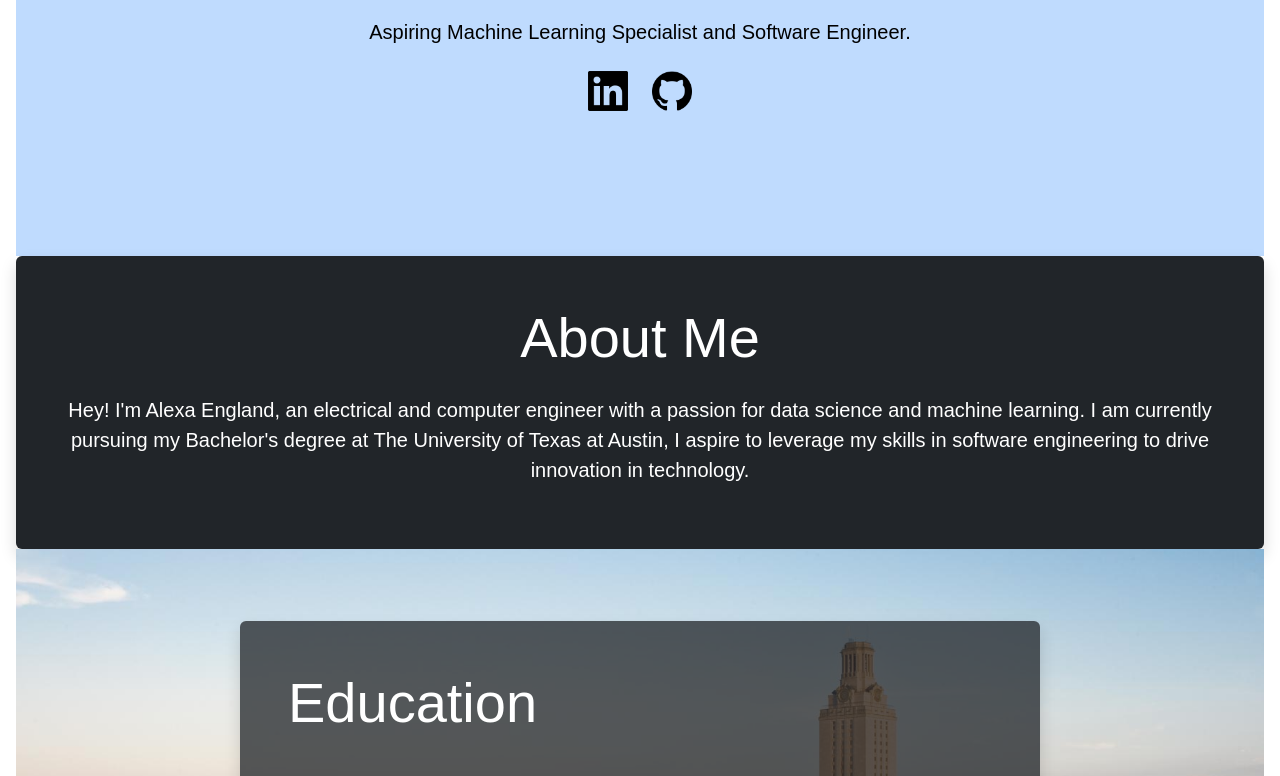
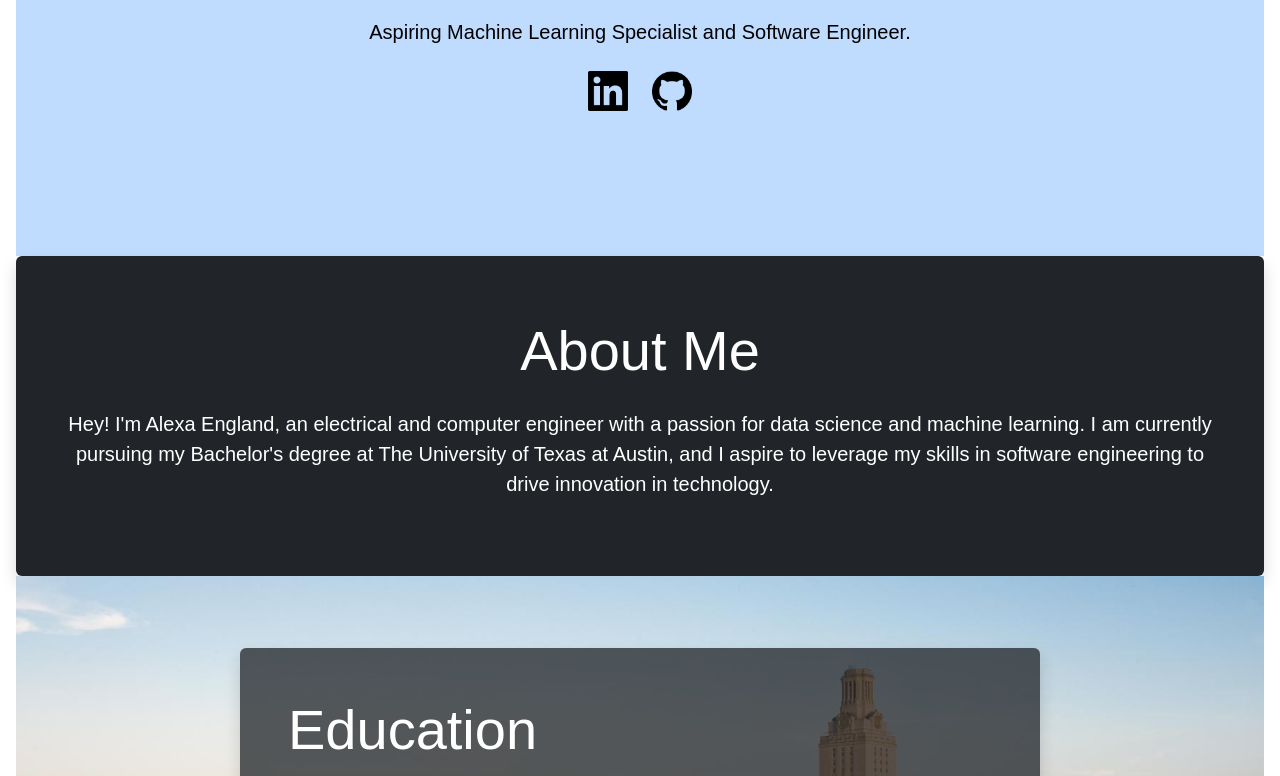
Before and after one commit to alexaengland/alexaengland.github.io, a React (Create React App) app in the folder ECE461L/alexaengland.github.io/: page / in a window 1280 px wide. Shown: the part 592-1368 px from the top of the page. Built offline with nearby package versions, Linux system fonts and the light colour scheme.

Commit message:
Changed ABout section height

```diff
--- a/ECE461L/alexaengland.github.io/src/components/About.js
+++ b/ECE461L/alexaengland.github.io/src/components/About.js
@@ -2,11 +2,11 @@
 
 function About() {
   return (
-    <div className="About bg-dark p-5 rounded shadow mx-auto text-center h-144">
-      <div className="text-center">
-          <h2 className="display-4 font-bold text-white mb-4">About Me</h2>
-          <p className="lead text-white">Hey! I'm Alexa England, an electrical and computer engineer with a passion for data science and machine learning. I am currently pursuing my Bachelor's degree at The University of Texas at Austin, I aspire to leverage my skills in software engineering to drive innovation in technology.</p>
-          </div>
+    <div className="About bg-dark p-5 rounded shadow mx-auto text-center flex items-center justify-center" style={{ minHeight: '20rem' }}>
+      <div>
+        <h2 className="display-4 font-bold text-white mb-4">About Me</h2>
+        <p className="lead text-white">Hey! I'm Alexa England, an electrical and computer engineer with a passion for data science and machine learning. I am currently pursuing my Bachelor's degree at The University of Texas at Austin, and I aspire to leverage my skills in software engineering to drive innovation in technology.</p>
+      </div>
     </div>
   );
 }
```
